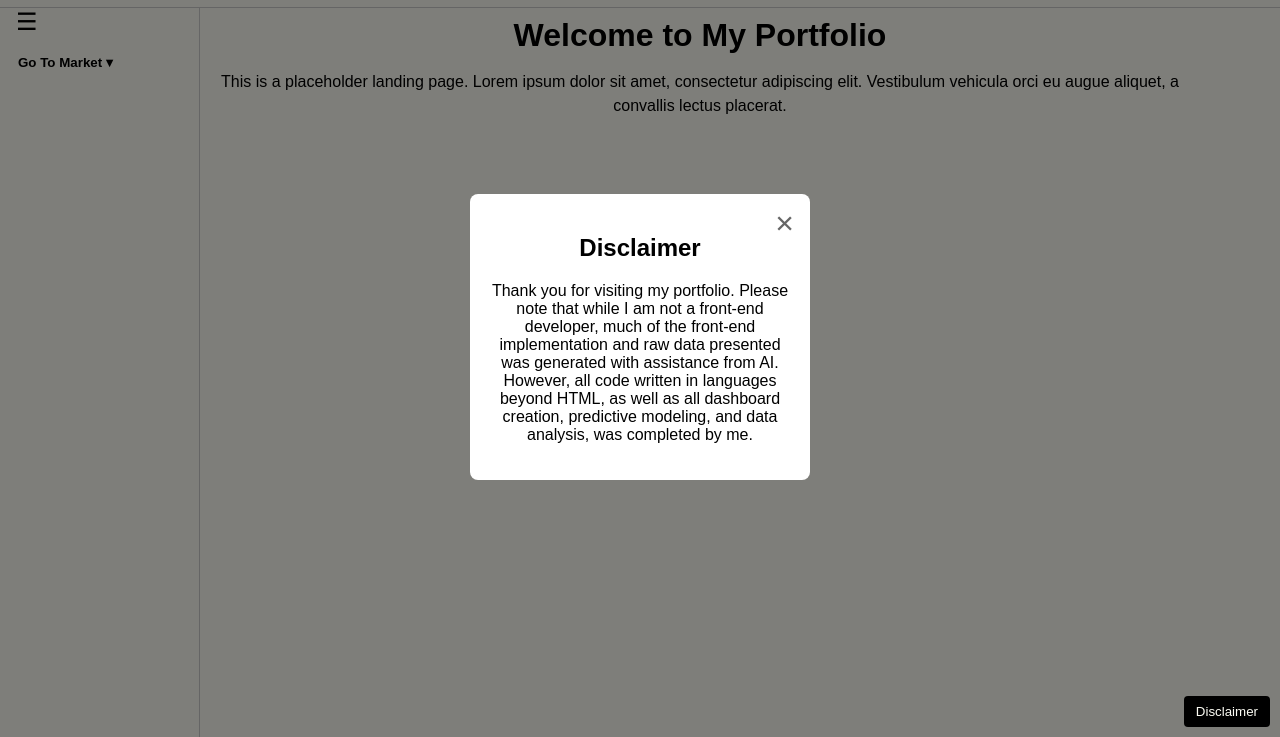
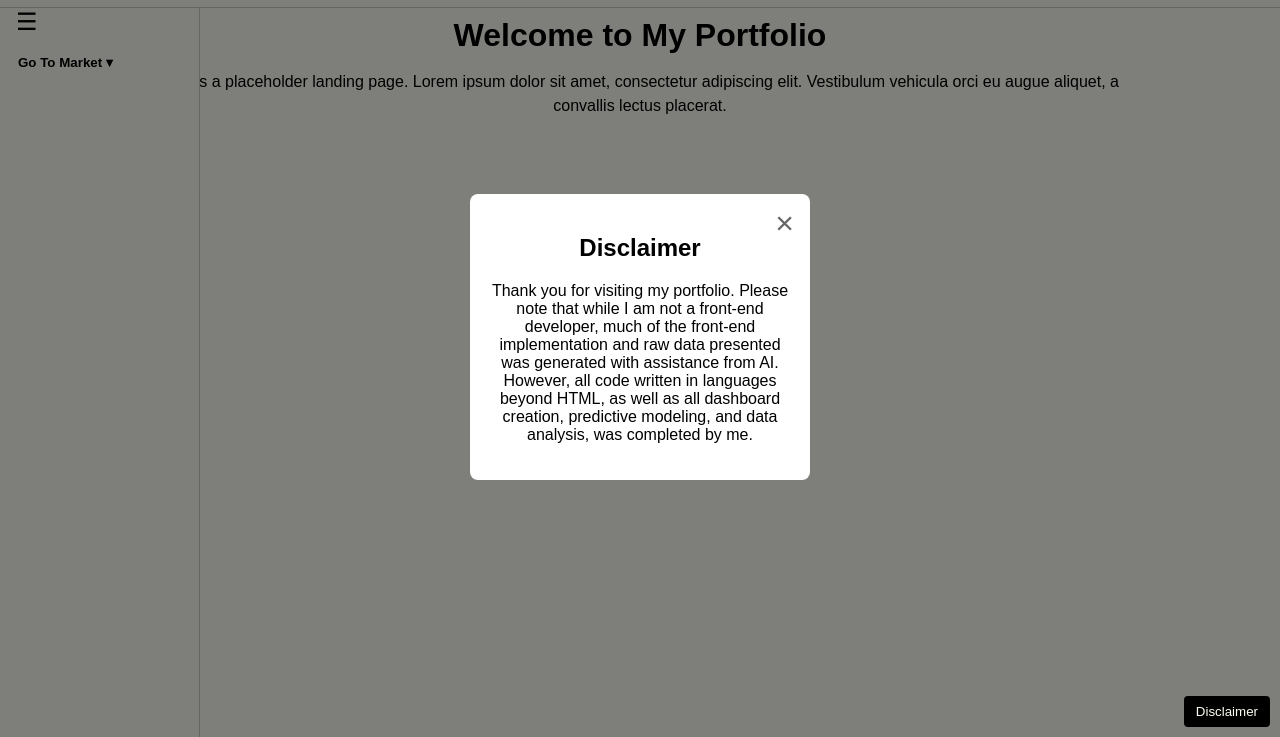
Before and after one commit to jahidhmiah/jahidhmiah.github.io, a plain HTML site: page index.html in a window 1280 px wide. Shown: the part 63-800 px from the top of the page. Drawn offline with Linux system fonts and the light colour scheme; files whose address does not match are found by name.

Commit message:
Centered landing page content

```diff
--- a/index.html
+++ b/index.html
@@ -94,7 +94,7 @@
 
       /* Landing content */
       .landing {
-        margin: 80px 20px 20px 220px; /* increased margin-top by 10px */
+        margin: 80px auto 20px auto; /* top, auto horizontal, bottom */
         max-width: 960px;
         text-align: center;
       }
```
